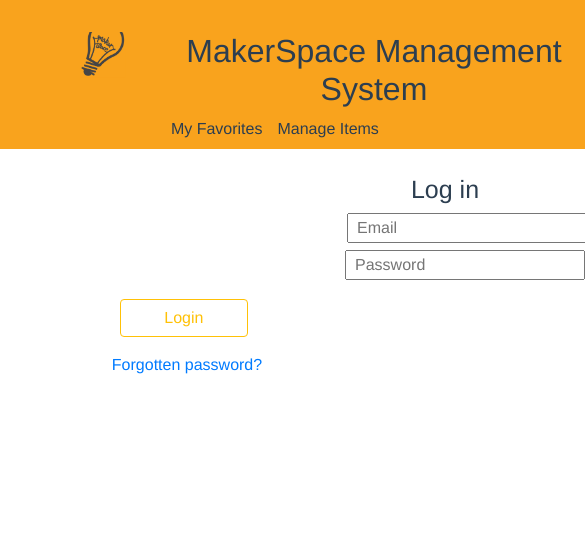
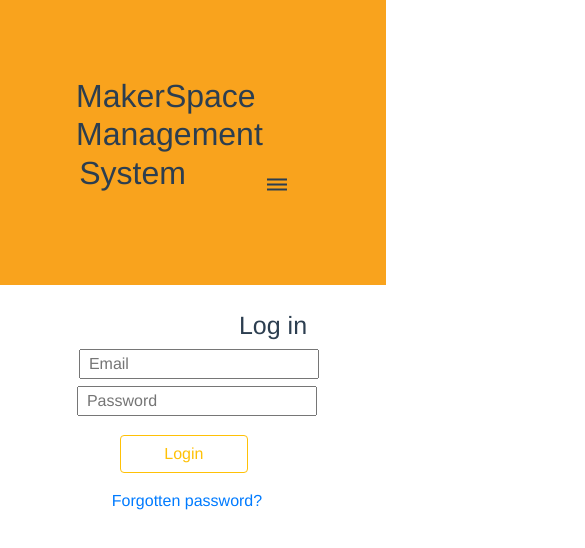
Before and after one commit to Andreas-Harnes/MakerSpace-Management-System, a Vue app in the folder client/: page /login in a window 390 px wide. Shown: the top 548 px of the page, 585 px wide, since content can reach past the window. Built offline with nearby package versions, Linux system fonts and the light colour scheme.

Commit message:
css login

```diff
--- a/client/src/scss/_media.scss
+++ b/client/src/scss/_media.scss
@@ -1,30 +1,37 @@
 
-/* Smartphones (landscape)  */
+/* Smartphones */
 
 @media only screen and (max-width: 600px) {
 
     #header-test {
-        width: 300%;
+        width: 99%;
+        height: 45%;
     }
     #category {
-        left: 10em;
+        right: 20%;
         top: -500em;
+    }
+
+    .manger-nav a {
+        visibility: hidden;
     }
 /* -------- log in -------- */
     #login_txt {
-        left: 10em;
+        left: 20%;
     }
 
     #btnLogin {
-        left: 20em;
+        right: 10%;
     }
 
+
     #txtEmail2 {
-        left: 17em;
+        left: 1%;
+
     }
 
     #txtPassword2 {
-        left: 17em;
+        left: 1%;
     }
 
 }
```
